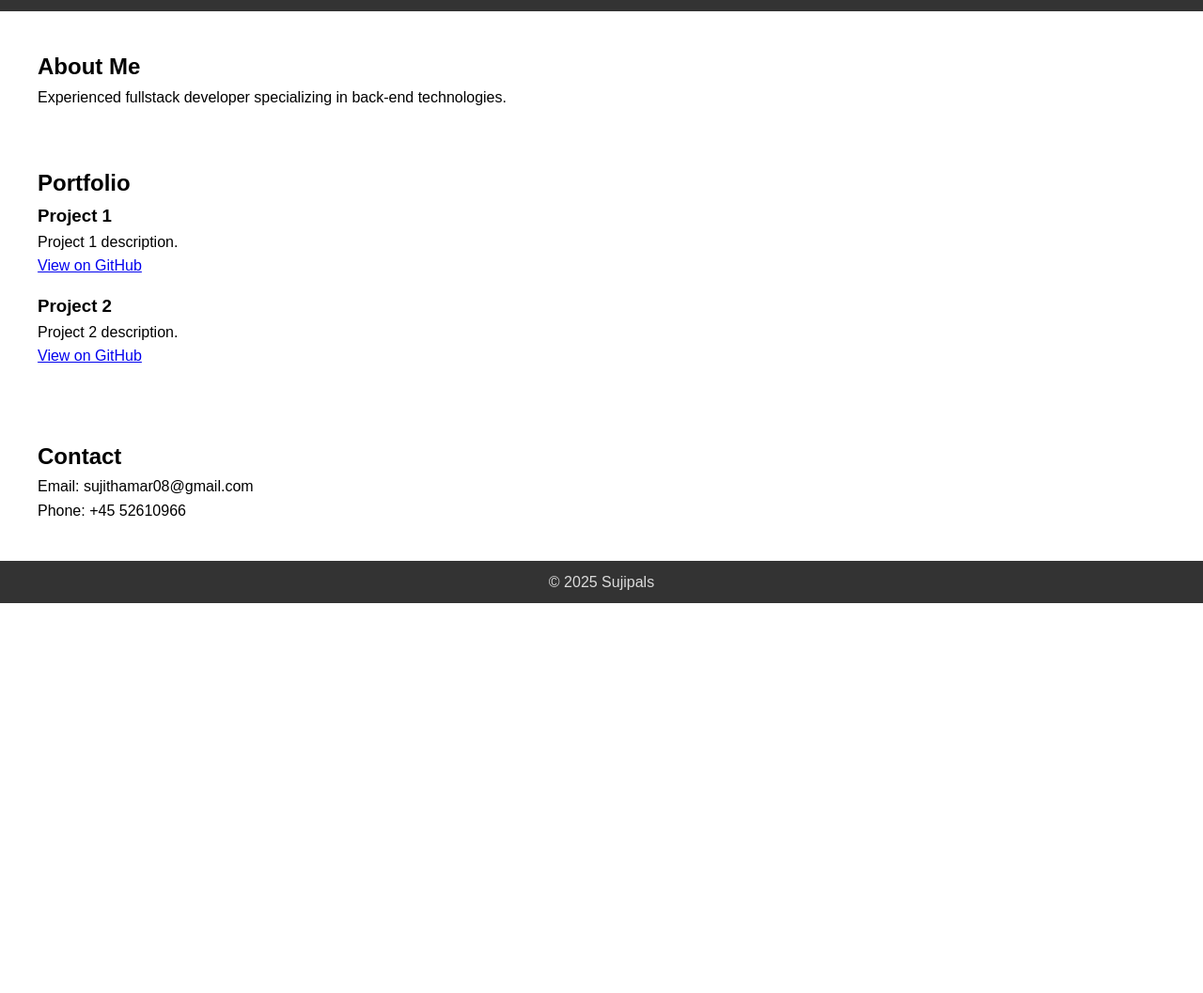
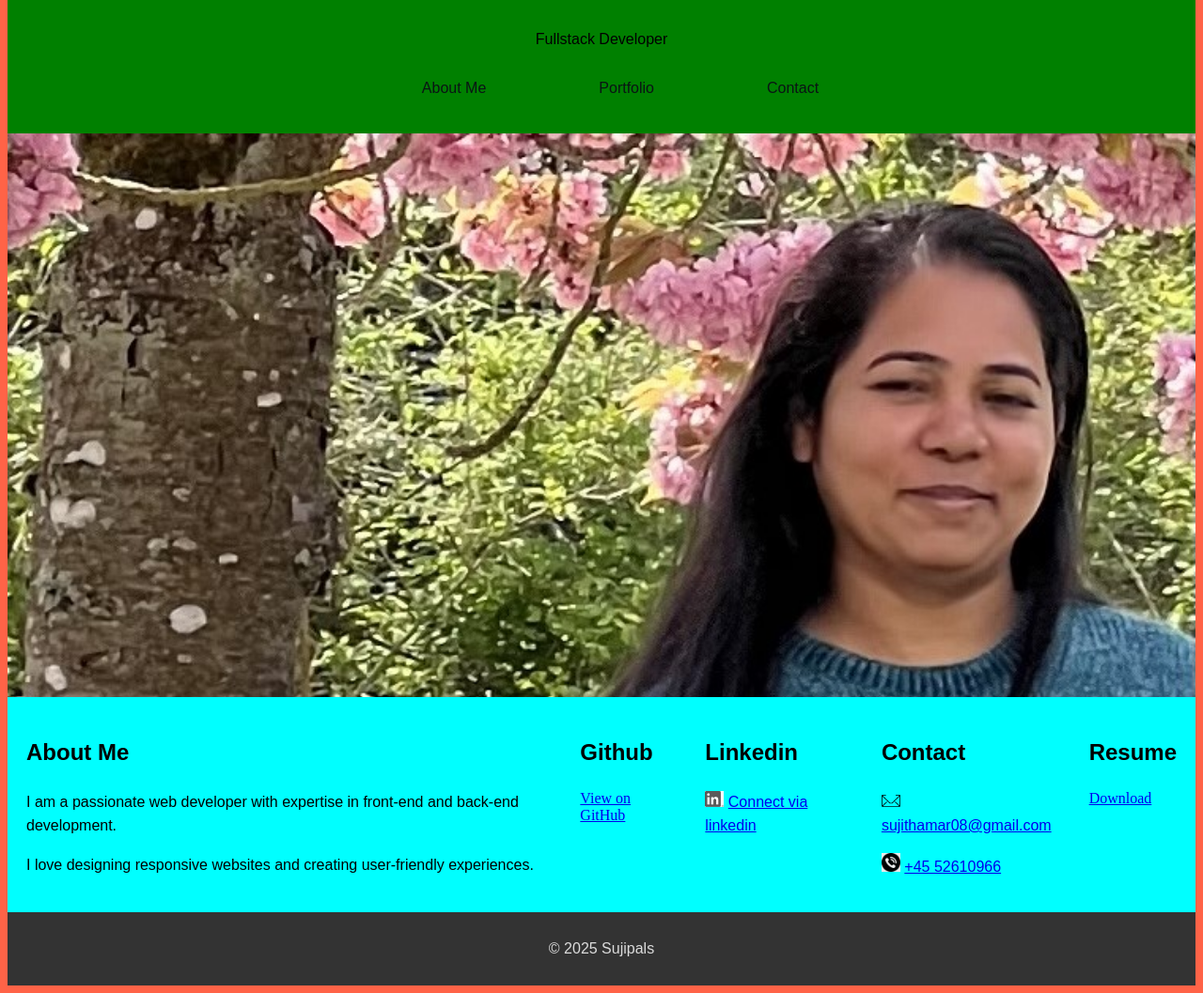
Before and after one commit to Sujipals/portfolio-website, a plain HTML site: page index.html in a window 1280 px wide. Shown: the part 130-1187 px from the top of the page at 94% size. Before the commit the page ends 800 px from the top, so only its background shows below. Drawn offline with Linux system fonts and the light colour scheme.

Commit message:
second commit

```diff
--- a/index.html
+++ b/index.html
@@ -5,6 +5,7 @@
   <meta name="viewport" content="width=device-width, initial-scale=1.0">
   <title>Sujitha Palanivel - Fullstack Developer</title>
   <link rel="stylesheet" href="style.css">
+
 </head>
 <body>
   <header>
@@ -19,30 +20,51 @@
     </nav>
   </header>
 
+   <div class="image-container">
+ <!--  <img src=".jpg" width="1000"> -->
+   </div>
+
+<div class="flex-container">
   <section id="about">
     <h2>About Me</h2>
-    <p>Experienced fullstack developer specializing in back-end technologies.</p>
+    <p> I am a passionate web developer with expertise in front-end and back-end development.</p>
+    <p>I love designing responsive websites and creating user-friendly experiences.</p>
   </section>
 
   <section id="portfolio">
-    <h2>Portfolio</h2>
+    <h2>Github</h2>
     <div class="project">
-      <h3>Project 1</h3>
-      <p>Project 1 description.</p>
-      <a href="https://github.com/sujitha/project1">View on GitHub</a>
-    </div>
-    <div class="project">
-      <h3>Project 2</h3>
-      <p>Project 2 description.</p>
-      <a href="https://github.com/johndoe/project2">View on GitHub</a>
+      <a href="https://github.com/Sujipals" target="_blank">View on GitHub</a>
     </div>
   </section>
 
-  <section id="contact">
+  <section id="linkedin">
+    <h2>Linkedin</h2>
+    <div class="linkedin">
+      <p><img src="linkin.jpg" alt="Linkedin Icon" style="width: 20px; height: auto;">
+      <a href="https://www.linkedin.com/in/sujitha-palanivel-397489296" target="_blank">Connect via linkedin</a>
+    </p>
+  </div>
+  </section>
+  <section id="contact-box">
     <h2>Contact</h2>
-    <p>Email: sujithamar08@gmail.com</p>
-    <p>Phone: +45 52610966</p>
+    <p>
+      <img src="emailpic.png" alt="Email Icon" style="width: 20px; height: auto;">
+      <a href="mailto:sujithamar08@gmail.com" target="_blank"> sujithamar08@gmail.com</a>
+    </p>
+    <p>
+      <img src="phonepic.jpg" alt="Phone Icon" style="width: 20px; height: auto">
+      <a href="tel:4552610966">+45 52610966</a>
+    </p>
   </section>
+
+  <section id="resume-box">
+    <p>
+      <h2>Resume</h2>
+      <a href="Resume.pdf" download>Download</a>
+    </p>
+  </section>
+</div>
 
   <footer>
     <p>&copy; 2025 Sujipals</p>
--- a/style.css
+++ b/style.css
@@ -1,52 +1,72 @@
 /* Reset some default styles */
-body, h1, h2, h3, p, ul {
-    margin: 0;
-    padding: 0;
+body {
+  background-color: tomato;
 }
 
-  body {
+h1, h2, h3, p, ul {
+  margin: 20;
+  padding: 20;
   font-family: Arial, sans-serif;
   line-height: 1.6;
 }
 
+.flex-container {
+  display: flex;
+  justify-content: space-around;
+  background-color: aqua;
+}
+
+img {
+  max-width: 100%;   /* Makes the image responsive */
+  height: auto;
+}
+.image-container{
+  background-image: url("profilimg.jpg");
+  background-color: tomato;
+  background-size: cover;
+  background-repeat: no-repeat;
+  padding: 18.75rem;
+}
+
 header {
-    background-color: #333;
-    color: gray;
+  background-color: green;
+  color: black(128, 128, 128);
   text-align: center;
-    padding: 20px 0;
+  padding: 10px 0;
 }
 
 header h1 {
-    font-size: 2em;
+    font-size: 3em;
 }
 
 header nav ul {
   list-style-type: none;
   display: flex;
   justify-content: center;
+  gap: 6.25rem;
 }
 
   header nav ul li {
-    margin: 0 10px;
+    margin: 10px 10px;
   }
 
   header nav ul li a {
-    color: paleturquoise;
+    color: rgb(10, 20, 20);
     text-decoration: none;
   }
 
   section {
-    padding: 20px;
-    margin: 20px;
+    padding: 0.625rem;
+    margin: 0.625rem;
   }
 
   #portfolio .project {
-    margin-bottom: 15px;
+    margin-bottom: 0.313rem;
   }
 
   footer {
     background-color: #333;
     color: gainsboro;
     text-align: center;
-    padding: 10px 0;
+    padding: 0.625rem 0;
   }
```
Also changed, not shown: port.html (added, +24 -0 lines), emailpic.png (added), linkin.jpg (added), mønss.jpg (added), phonepic.jpg (added), profilimg.jpg (added), suji.jfif (added), 3 other files. Lines whose indentation alone changed are shown as unchanged.
